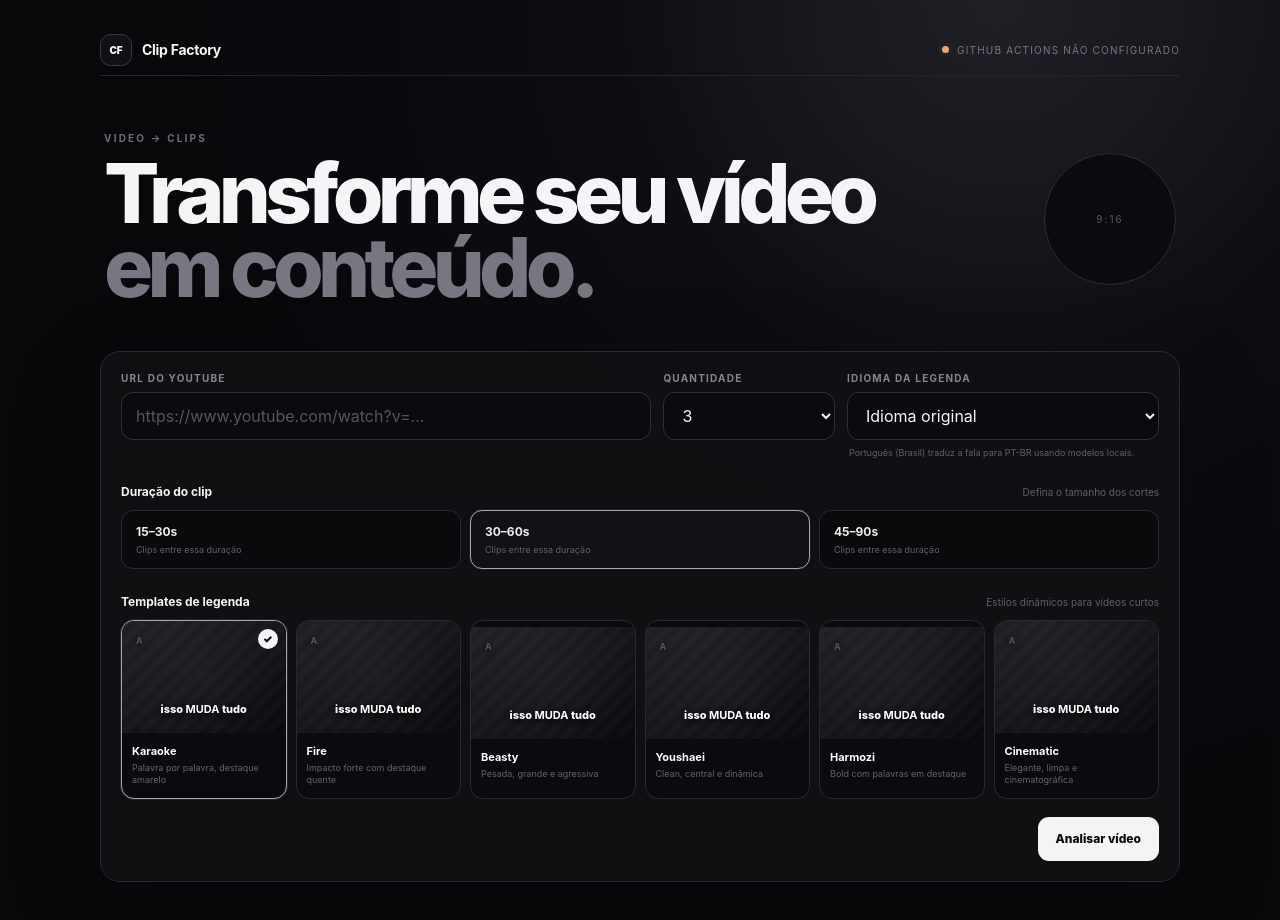
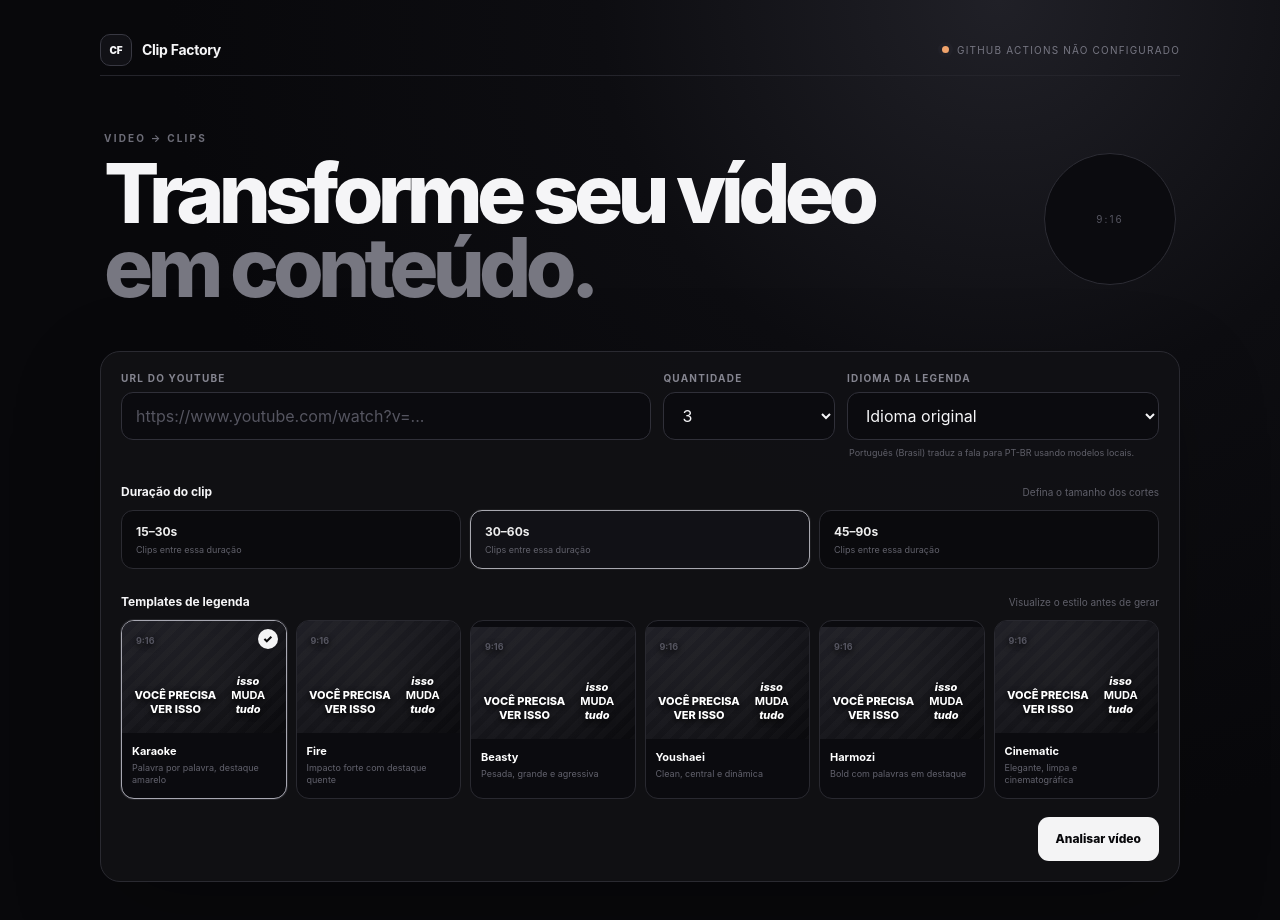
Before and after one commit to mykaelandradee/clip-factory, a Next.js app in the folder web/: page / in a window 1280 px wide. Shown: the top 920 px of the page. Built offline with nearby package versions, Linux system fonts and the light colour scheme; no server answers.

Commit message:
Improve caption template previews

```diff
--- a/web/app/page.tsx
+++ b/web/app/page.tsx
@@ -19,6 +19,19 @@ const CAPTION_TEMPLATES = [
   ["harmozi", "Harmozi", "Bold com palavras em destaque"],
   ["cinematic", "Cinematic", "Elegante, limpa e cinematográfica"],
 ] as const;
+
+function CaptionPreview({ id }: { id: string }) {
+  return (
+    <div className={`cf-template-preview accent-${id}`}>
+      <span className="preview-top">9:16</span>
+      <span className="preview-context">VOCÊ PRECISA VER ISSO</span>
+      <span className="preview-subtitle">
+        <i>isso</i> <b>MUDA</b> <i>tudo</i>
+      </span>
+      <span className="preview-progress"><span /></span>
+    </div>
+  );
+}
 
 export default function Home() {
   const [url, setUrl] = useState("");
@@ -167,11 +180,11 @@ export default function Home() {
             ))}
           </div>
 
-          <div className="cf-label-row"><span>Templates de legenda</span><small>Estilos dinâmicos para vídeos curtos</small></div>
+          <div className="cf-label-row"><span>Templates de legenda</span><small>Visualize o estilo antes de gerar</small></div>
           <div className="cf-template-grid">
             {CAPTION_TEMPLATES.map(([id, name, description]) => (
               <button type="button" key={id} className={`cf-template ${captionStyle === id ? "selected" : ""}`} onClick={() => setCaptionStyle(id)} disabled={submitting}>
-                <div className={`cf-template-preview accent-${id}`}><span className="preview-top">A</span><span className="preview-subtitle">isso <b>MUDA</b> tudo</span></div>
+                <CaptionPreview id={id} />
                 <div className="cf-template-info"><strong>{name}</strong><span>{description}</span></div>
                 {captionStyle === id && <span className="cf-check">✓</span>}
               </button>
```
